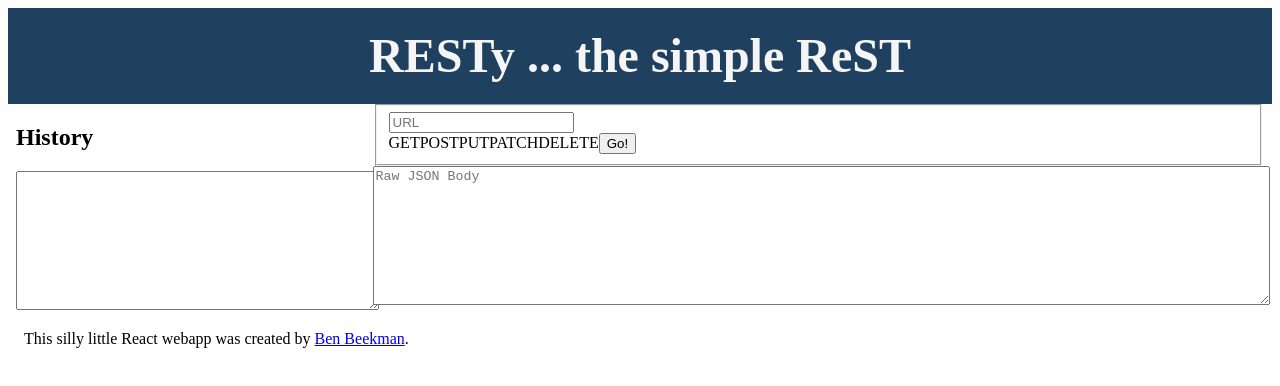
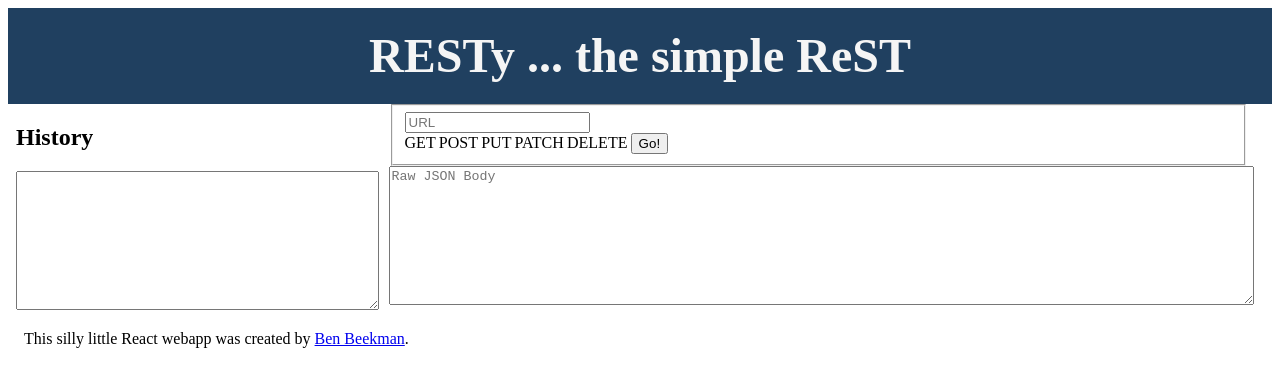
Before and after one commit to beekman/resty, a React app: page / in a window 1280 px wide. Shown: the top 386 px of the page. Built offline with nearby package versions, Linux system fonts and the light colour scheme.

Commit message:
deck component now mostly functional

```diff
--- a/src/components/App.css
+++ b/src/components/App.css
@@ -19,6 +19,11 @@
   padding: 0 0.5rem;
   display: grid;
   grid-template-columns: 2fr 5fr;
+
+  label {
+    margin-right: .2rem;
+    cursor: pointer;
+  }
 
   input[type=radio] {
       display: none;
--- a/src/components/Container.js
+++ b/src/components/Container.js
@@ -2,6 +2,7 @@ import React, { Component } from 'react';
 import styles from './App.css';
 import Deck from './Deck.js';
 import History from './History.js';
+
 export default class Container extends Component {
   state= {
     url:'',
@@ -13,11 +14,11 @@ export default class Container extends Component {
 
   handleSubmit = event => {
     event.preventDefault();
-    console.log(this.state);
-    this.setState({ historyItems: [...this.state.historyItems]});
-    makeFetch(this.state.url)
-    .then(res => {
-      this.setState({response:res});
+
+   return fetch(this.state.url)
+    .then(res=> res.json())
+    .then(response => {
+      this.setState(prevState => ({ ...prevState, response}));
     })
   }
 
@@ -31,7 +32,8 @@ export default class Container extends Component {
     return (
       <main className={ styles.Container }>
         <History />
-        <Deck />
+        <Deck onSubmit={this.handleSubmit} onChange={this.handleChange} url={this.state.url}/>
+
       </main>
     );
   }
--- a/src/components/Deck.js
+++ b/src/components/Deck.js
@@ -1,31 +1,28 @@
 import React, { Component } from 'react';
 import styles from './App.css';
-export default class Deck extends Component {
-
-
-  render() {
+const Deck = ({ onSubmit, onChange, url }) => {
   return (
-      <section className={ Deck.styles }>
-        <form>
+    <section className={ styles.Deck }>
+      <form onSubmit={ onSubmit }>
         <fieldset>
-            <input type="text" className="wide" name="url" placeholder="URL" value="" />
+          <input type="text" className="wide" name="url" placeholder="URL" value={ url } onChange={ onChange } />
           <div id="methods">
             <label>
-                <input type="radio" name="method" value="get" />
+              <input type="radio" name="method" value="get" onChange={ onChange } />
               <span>GET</span>
             </label>
             <label>
-                <input type="radio" name="method" value="post" /><span>POST</span>
+              <input type="radio" name="method" value="post" onChange={ onChange } /><span>POST</span>
             </label>
             <label>
-                <input type="radio" name="method" value="put" /><span>PUT</span>
+              <input type="radio" name="method" value="put" onChange={ onChange } /><span>PUT</span>
             </label>
-              <label><input type="radio" name="method" value="patch" /><span>PATCH</span>
+            <label><input type="radio" name="method" value="patch" onChange={ onChange } /><span>PATCH</span>
             </label>
-              <label><input type="radio" name="method" value="delete" /><span>DELETE</span>
+            <label><input type="radio" name="method" value="delete" onChange={ onChange } /><span>DELETE</span>
             </label>
             <label>
-                <button type="submit">Go!</button>
+              <button>Go!</button>
             </label>
           </div>
         </fieldset>
@@ -39,5 +36,6 @@ export default class Deck extends Component {
     </section>
 
   );
-  }
-}
+};
+
+export default Deck;
```
Lines whose indentation alone changed are shown as unchanged.
